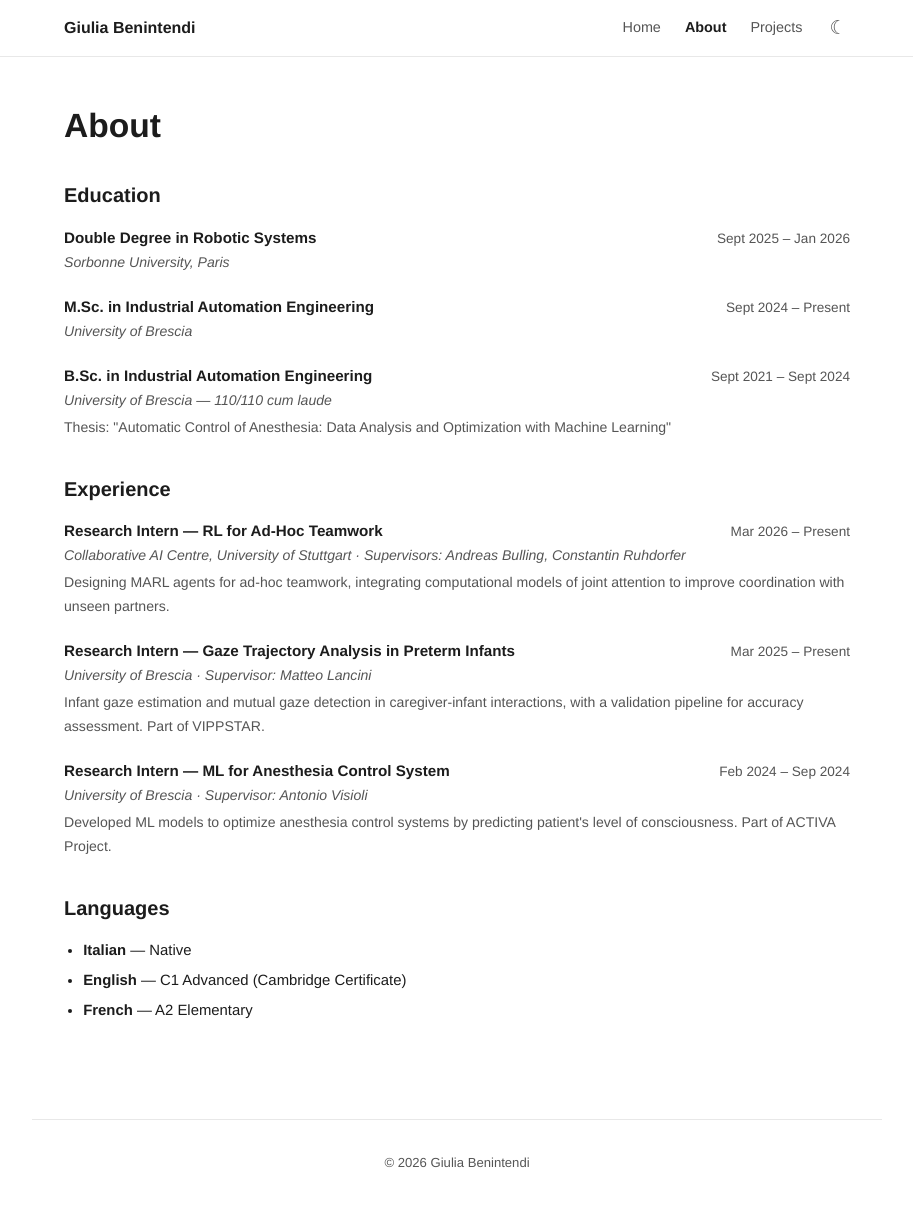
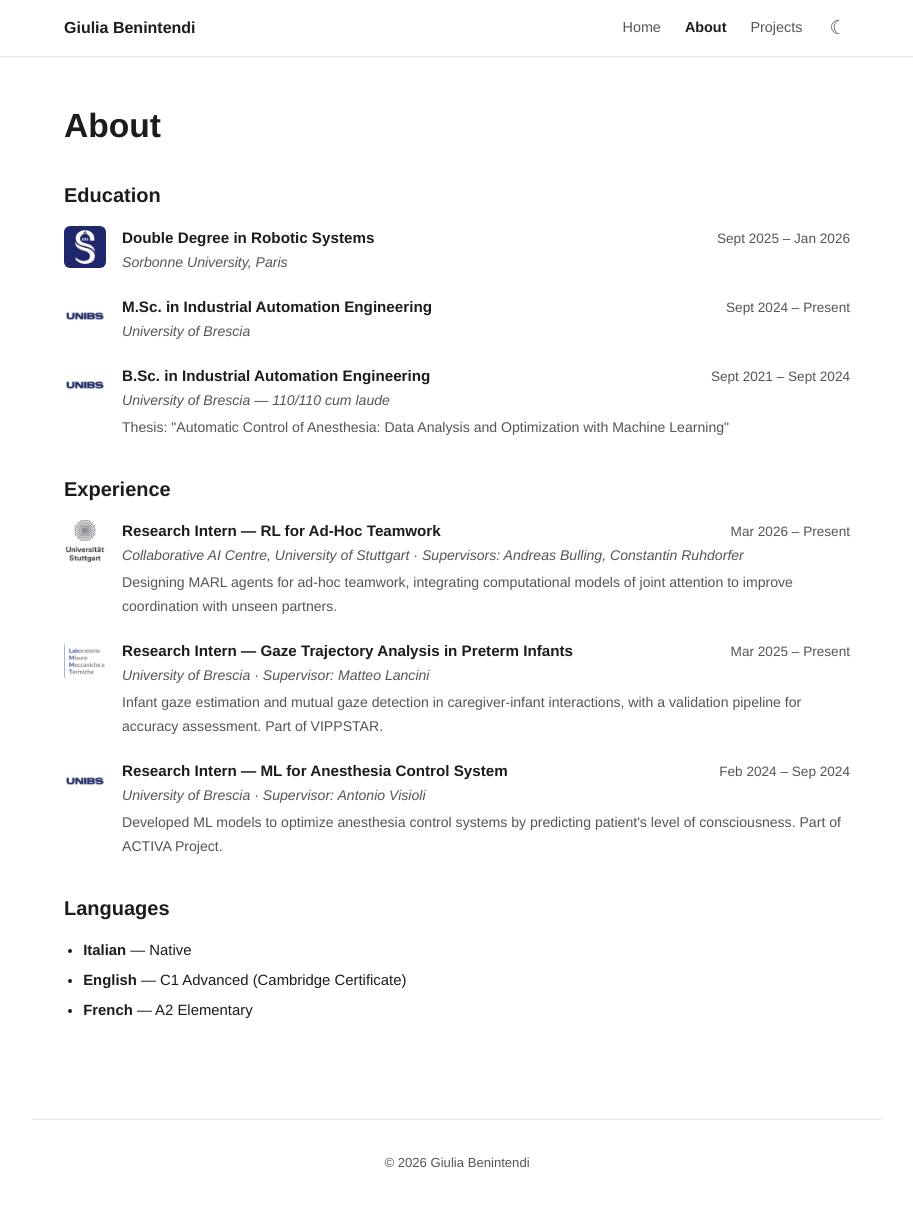
Before and after one commit to giuliabenintendi/giuliabenintendi.github.io, a Jekyll site: the page built from about.md, in a window 1280 px wide and 1207 px high. Shown: the whole window, without its empty margins (183-1096 px from the left). Built offline with Jekyll 4.4.1, drawn with Linux system fonts in a browser that asks for light colours.

Commit message:
add institution logos to about page entries
Co-Authored-By: Claude Opus 4.6 <noreply@anthropic.com>

```diff
--- a/about.md
+++ b/about.md
@@ -10,28 +10,37 @@ permalink: /about/
 <h2>Education</h2>
 
 <div class="entry">
-  <div class="entry-header">
-    <strong>Double Degree in Robotic Systems</strong>
-    <span class="entry-date">Sept 2025 – Jan 2026</span>
+  <img src="/assets/images/logos/sorbonne_universite_logo.jpeg" alt="Sorbonne University" class="entry-logo">
+  <div class="entry-content">
+    <div class="entry-header">
+      <strong>Double Degree in Robotic Systems</strong>
+      <span class="entry-date">Sept 2025 – Jan 2026</span>
+    </div>
+    <div class="entry-sub">Sorbonne University, Paris</div>
   </div>
-  <div class="entry-sub">Sorbonne University, Paris</div>
 </div>
 
 <div class="entry">
-  <div class="entry-header">
-    <strong>M.Sc. in Industrial Automation Engineering</strong>
-    <span class="entry-date">Sept 2024 – Present</span>
+  <img src="/assets/images/logos/universita_degli_studi_di_brescia_logo.jpeg" alt="University of Brescia" class="entry-logo">
+  <div class="entry-content">
+    <div class="entry-header">
+      <strong>M.Sc. in Industrial Automation Engineering</strong>
+      <span class="entry-date">Sept 2024 – Present</span>
+    </div>
+    <div class="entry-sub">University of Brescia</div>
   </div>
-  <div class="entry-sub">University of Brescia</div>
 </div>
 
 <div class="entry">
-  <div class="entry-header">
-    <strong>B.Sc. in Industrial Automation Engineering</strong>
-    <span class="entry-date">Sept 2021 – Sept 2024</span>
+  <img src="/assets/images/logos/universita_degli_studi_di_brescia_logo.jpeg" alt="University of Brescia" class="entry-logo">
+  <div class="entry-content">
+    <div class="entry-header">
+      <strong>B.Sc. in Industrial Automation Engineering</strong>
+      <span class="entry-date">Sept 2021 – Sept 2024</span>
+    </div>
+    <div class="entry-sub">University of Brescia — 110/110 cum laude</div>
+    <p>Thesis: "Automatic Control of Anesthesia: Data Analysis and Optimization with Machine Learning"</p>
   </div>
-  <div class="entry-sub">University of Brescia — 110/110 cum laude</div>
-  <p>Thesis: "Automatic Control of Anesthesia: Data Analysis and Optimization with Machine Learning"</p>
 </div>
 
 </div>
@@ -40,30 +49,39 @@ permalink: /about/
 <h2>Experience</h2>
 
 <div class="entry">
-  <div class="entry-header">
-    <strong>Research Intern — RL for Ad-Hoc Teamwork</strong>
-    <span class="entry-date">Mar 2026 – Present</span>
+  <img src="/assets/images/logos/1631353449082.jpeg" alt="University of Stuttgart" class="entry-logo">
+  <div class="entry-content">
+    <div class="entry-header">
+      <strong>Research Intern — RL for Ad-Hoc Teamwork</strong>
+      <span class="entry-date">Mar 2026 – Present</span>
+    </div>
+    <div class="entry-sub">Collaborative AI Centre, University of Stuttgart · Supervisors: Andreas Bulling, Constantin Ruhdorfer</div>
+    <p>Designing MARL agents for ad-hoc teamwork, integrating computational models of joint attention to improve coordination with unseen partners.</p>
   </div>
-  <div class="entry-sub">Collaborative AI Centre, University of Stuttgart · Supervisors: Andreas Bulling, Constantin Ruhdorfer</div>
-  <p>Designing MARL agents for ad-hoc teamwork, integrating computational models of joint attention to improve coordination with unseen partners.</p>
 </div>
 
 <div class="entry">
-  <div class="entry-header">
-    <strong>Research Intern — Gaze Trajectory Analysis in Preterm Infants</strong>
-    <span class="entry-date">Mar 2025 – Present</span>
+  <img src="/assets/images/logos/mmt_lab_logo.jpeg" alt="MMT Lab" class="entry-logo">
+  <div class="entry-content">
+    <div class="entry-header">
+      <strong>Research Intern — Gaze Trajectory Analysis in Preterm Infants</strong>
+      <span class="entry-date">Mar 2025 – Present</span>
+    </div>
+    <div class="entry-sub">University of Brescia · Supervisor: Matteo Lancini</div>
+    <p>Infant gaze estimation and mutual gaze detection in caregiver-infant interactions, with a validation pipeline for accuracy assessment. Part of VIPPSTAR.</p>
   </div>
-  <div class="entry-sub">University of Brescia · Supervisor: Matteo Lancini</div>
-  <p>Infant gaze estimation and mutual gaze detection in caregiver-infant interactions, with a validation pipeline for accuracy assessment. Part of VIPPSTAR.</p>
 </div>
 
 <div class="entry">
-  <div class="entry-header">
-    <strong>Research Intern — ML for Anesthesia Control System</strong>
-    <span class="entry-date">Feb 2024 – Sep 2024</span>
+  <img src="/assets/images/logos/universita_degli_studi_di_brescia_logo.jpeg" alt="University of Brescia" class="entry-logo">
+  <div class="entry-content">
+    <div class="entry-header">
+      <strong>Research Intern — ML for Anesthesia Control System</strong>
+      <span class="entry-date">Feb 2024 – Sep 2024</span>
+    </div>
+    <div class="entry-sub">University of Brescia · Supervisor: Antonio Visioli</div>
+    <p>Developed ML models to optimize anesthesia control systems by predicting patient's level of consciousness. Part of ACTIVA Project.</p>
   </div>
-  <div class="entry-sub">University of Brescia · Supervisor: Antonio Visioli</div>
-  <p>Developed ML models to optimize anesthesia control systems by predicting patient's level of consciousness. Part of ACTIVA Project.</p>
 </div>
 
 </div>
--- a/assets/css/style.css
+++ b/assets/css/style.css
@@ -304,7 +304,24 @@ a:hover {
 }
 
 .entry {
+  display: flex;
+  gap: 1rem;
+  align-items: flex-start;
   margin-bottom: 1.2rem;
+}
+
+.entry-logo {
+  width: 42px;
+  height: 42px;
+  object-fit: contain;
+  border-radius: 6px;
+  flex-shrink: 0;
+  margin-top: 0.1rem;
+}
+
+.entry-content {
+  flex: 1;
+  min-width: 0;
 }
 
 .entry-header {
```
Also changed, not shown: assets/images/logos/1631353449082.jpeg (added), assets/images/logos/mmt_lab_logo.jpeg (added), assets/images/logos/sorbonne_universite_logo.jpeg (added), assets/images/logos/universita_degli_studi_di_brescia_logo.jpeg (added).
